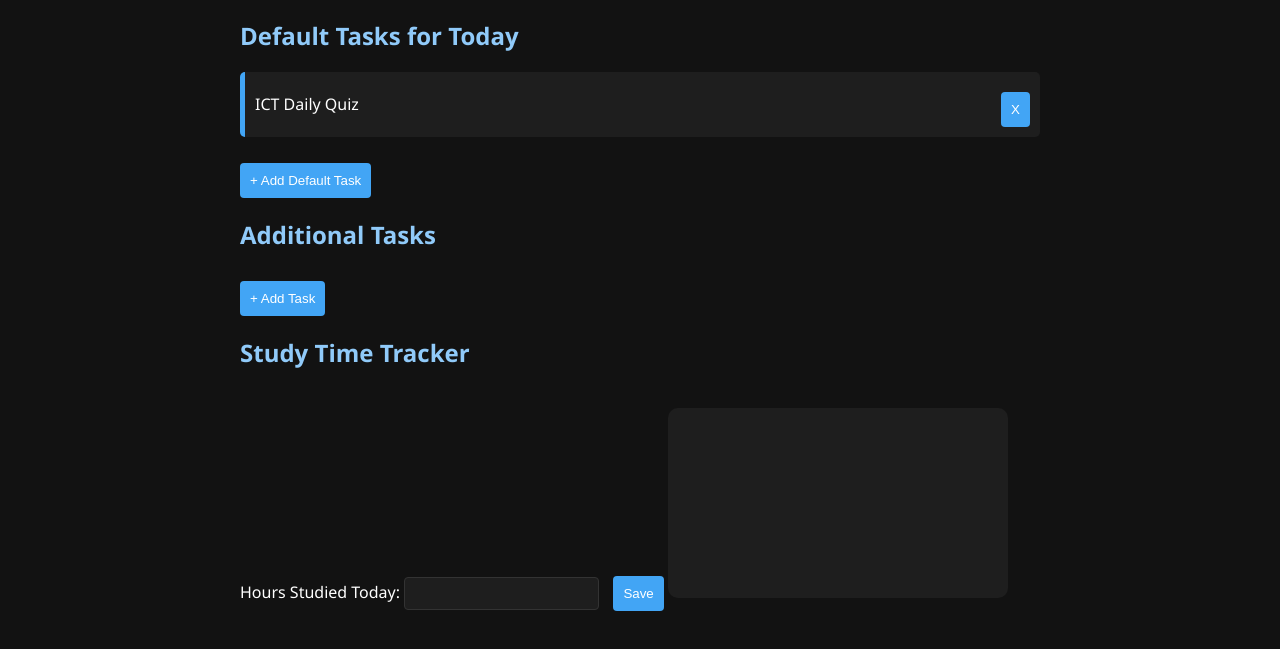
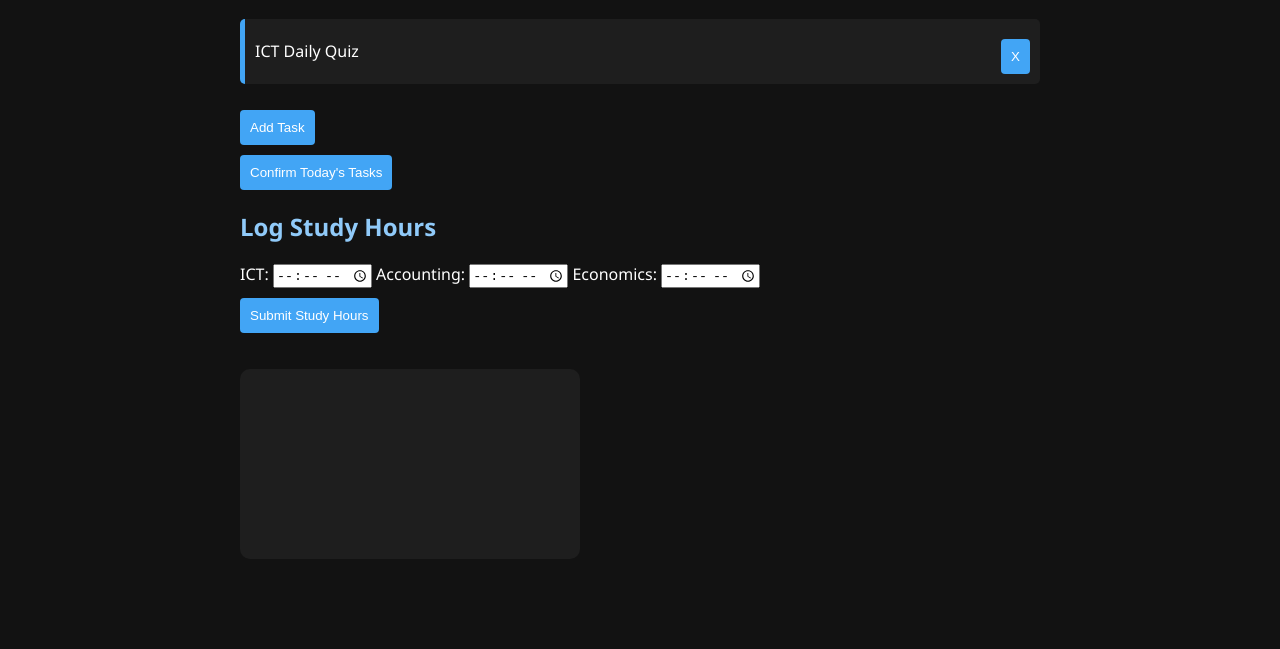
Before and after one commit to randinuj/AL-Bot, a plain HTML site: page daily-tasks.html in a window 1280 px wide. Shown: the part 109-758 px from the top of the page. Drawn offline with nearby package versions, Linux system fonts and the light colour scheme; files whose address does not match are found by name.

Commit message:
Update daily-tasks.html

```diff
--- a/daily-tasks.html
+++ b/daily-tasks.html
@@ -10,27 +10,38 @@
 <body>
   <div class="container">
     <h1>Daily Tasks</h1>
+  <div>
+    <ul id="defaultTasksList" class="task-list"></ul>
+  </div>
 
-    <section id="default-tasks">
-      <h2>Default Tasks for Today</h2>
-      <ul id="defaultTasksList"></ul>
-      <button onclick="addDefaultTaskPrompt()">+ Add Default Task</button>
-    </section>
+  <div>
+    <ul id="additionalTasksList" class="task-list"></ul>
+    <button onclick="addAdditionalTaskPrompt()">Add Task</button>
+  </div>
 
-    <section id="additional-tasks">
-      <h2>Additional Tasks</h2>
-      <ul id="additionalTasksList"></ul>
-      <button onclick="addAdditionalTaskPrompt()">+ Add Task</button>
-    </section>
+  <button onclick="submitTasks()">Confirm Today's Tasks</button>
+</section>
 
-    <section id="study-time">
-      <h2>Study Time Tracker</h2>
-      <label for="studyHours">Hours Studied Today:</label>
-      <input type="number" id="studyHours" min="0" step="0.5">
-      <button onclick="saveStudyTime()">Save</button>
+<section class="study-hours-section">
+  <h2>Log Study Hours</h2>
 
-      <canvas id="timeChart"></canvas>
-    </section>
+  <form id="studyHoursForm" onsubmit="submitStudyHours(); return false;">
+    <div class="hour-inputs">
+      <label>ICT:</label>
+      <input type="time" id="ictTime" step="60" required />
+
+      <label>Accounting:</label>
+      <input type="time" id="accTime" step="60" required />
+
+      <label>Economics:</label>
+      <input type="time" id="ecoTime" step="60" required />
+    </div>
+
+    <button type="submit">Submit Study Hours</button>
+  </form>
+
+  <canvas id="timeChart"></canvas>
+</section>
   </div>
 
   <script src="daily-tasks.js"></script>
```
